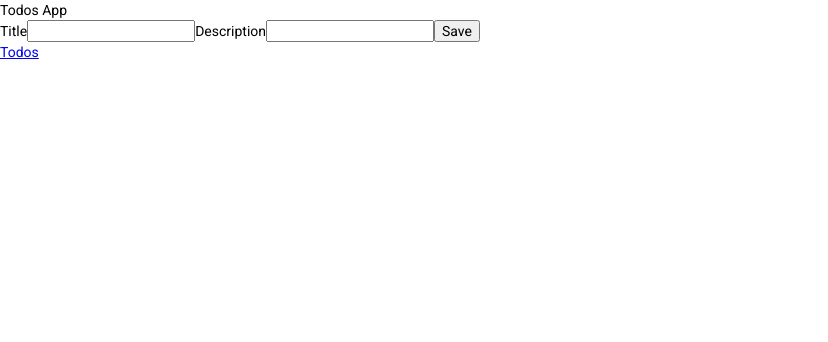
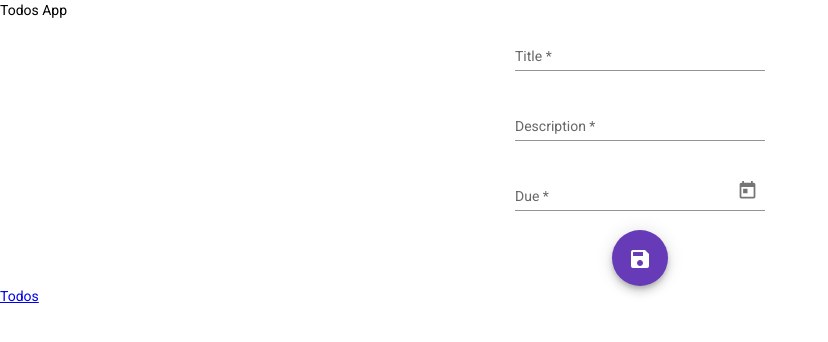
Before and after one commit to aabdou/todo, an Angular app: page /todo in a window 1280 px wide. Shown: the top 342 px of the page, without its empty margins (0-828 px from the left). Built offline with nearby package versions, Linux system fonts and the light colour scheme.

Commit message:
fix the theme and use material to clean up the todo form

```diff
--- a/src/app/todo/todo.component.css
+++ b/src/app/todo/todo.component.css
@@ -0,0 +1,9 @@
+form {
+  display: flex;
+  flex-direction: column;
+  align-items: center;
+}
+
+.mat-form-field {
+  width: 250px;
+}
--- a/src/app/todo/todo.component.html
+++ b/src/app/todo/todo.component.html
@@ -1,8 +1,23 @@
 <form (submit) = "save()" *ngIf="todo">
-    <label for="title">Title</label>
-    <input name="title" id="title" type="text" maxlength="255" [(ngModel)]="todo.title" />
-    <label for="description">Description</label>
-    <input name="description" id="description" type="text" maxlength="255" [(ngModel)]="todo.description"/>
-    <button type="submit">Save</button>
+    <mat-form-field appearance="standard">
+        <mat-label>Title</mat-label>
+        <input matInput name="title" type="text" maxlength="255" [(ngModel)]="todo.title" required/>
+    </mat-form-field>
+
+    <mat-form-field appearance="standard">
+        <mat-label>Description</mat-label>
+        <input matInput name="description" type="text" maxlength="255" [(ngModel)]="todo.description" required/>
+    </mat-form-field>
+
+    <mat-form-field appearance="standard">
+        <mat-label>Due</mat-label>
+        <input matInput name="dueDate" [matDatepicker]="picker" [(ngModel)]="todo.dueDate" required/>
+        <mat-datepicker-toggle matSuffix [for]="picker"></mat-datepicker-toggle>
+        <mat-datepicker #picker></mat-datepicker>
+    </mat-form-field>
+
+    <button mat-fab color="primary" aria-label="Save todo" type="submit">
+        <mat-icon>save</mat-icon>
+    </button>
 </form>
 <a routerLink="/todos">Todos</a>
--- a/src/styles.css
+++ b/src/styles.css
@@ -1,3 +1,4 @@
 @import '~normalize.css';
+@import "~@angular/material/prebuilt-themes/deeppurple-amber.css";
 html, body { height: 100%; }
 body { margin: 0; font-family: Roboto, "Helvetica Neue", sans-serif; }
```
Also changed, not shown: src/app/app.module.ts (+13 -1 lines).
